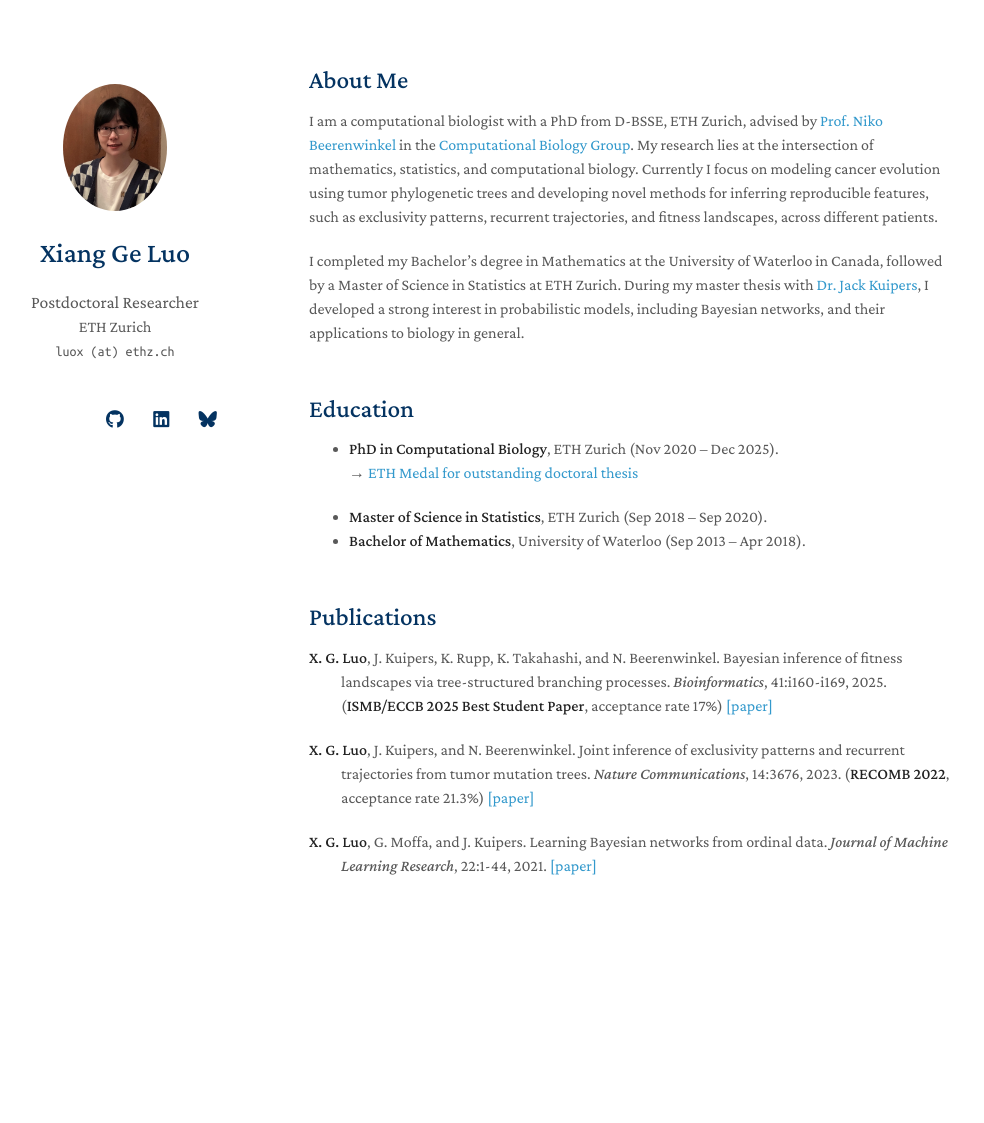
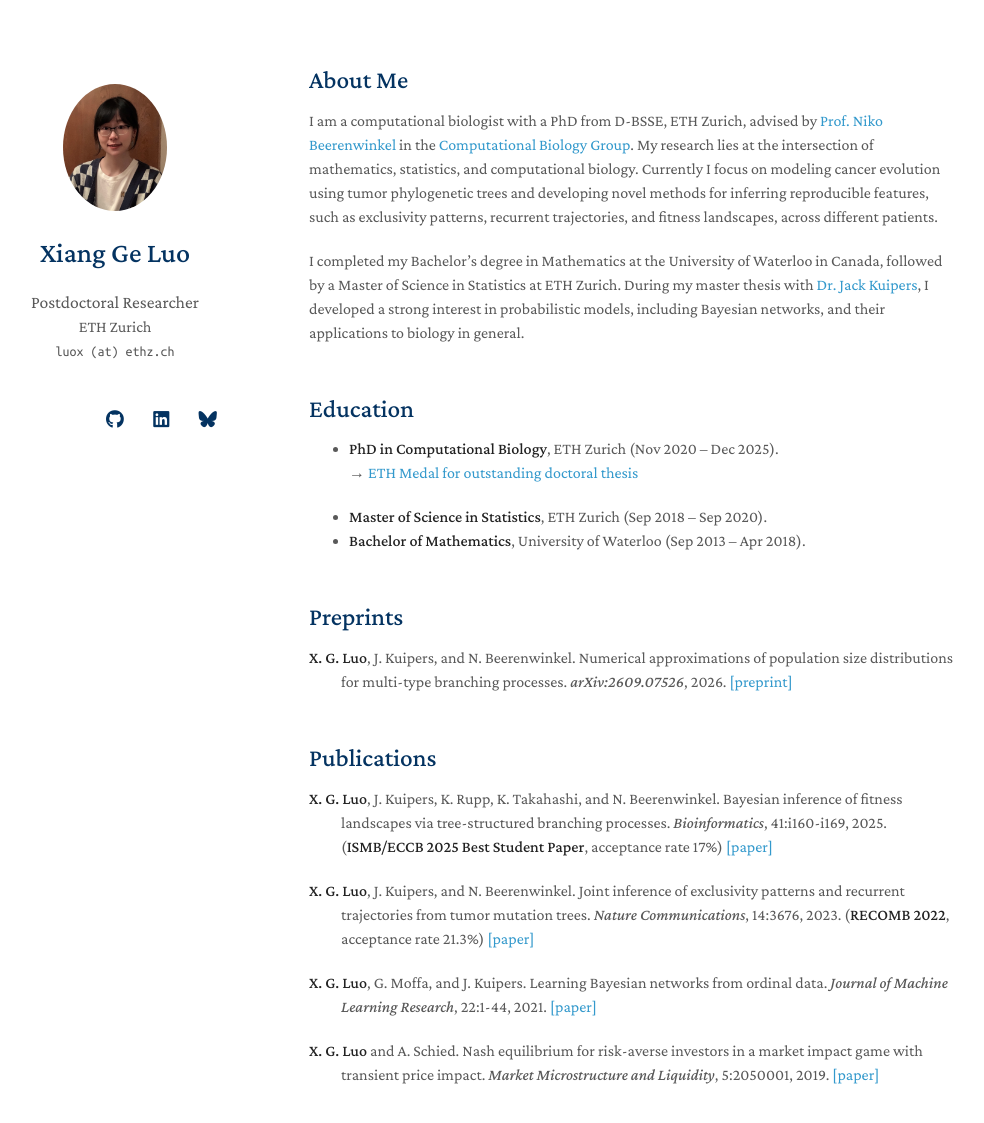
Before and after one commit to xgluo/xgluo.github.io, a Jekyll site: the page built from index.md, in a window 1280 px wide and 1181 px high. Shown: the top 1123 px of the window, without its empty margins (161-1145 px from the left). Built offline with Jekyll 4.4.1, drawn with Linux system fonts in a browser that asks for light colours; nearby versions of some CDN libraries; a style sheet for code colours, icons or effects is not loaded.

Commit message:
Add preprint section and mathematical finance paper
Add a Preprints section to the homepage with the multi-type branching
process preprint (arXiv:2609.07526), and add the 2019 Market
Microstructure and Liquidity paper to the publication list.

Co-Authored-By: Claude Opus 5 <noreply@anthropic.com>

```diff
--- /dev/null
+++ b/_includes/preprints.md
@@ -0,0 +1,5 @@
+## Preprints
+
+<p style="text-indent: -2em; margin-left: 2em;">
+<strong>X. G. Luo</strong>, J. Kuipers, and N. Beerenwinkel. Numerical approximations of population size distributions for multi-type branching processes. <em>arXiv:2609.07526</em>, 2026. <a href="https://arxiv.org/abs/2609.07526" target="_blank">[preprint]</a>
+</p>
--- a/_includes/publications.md
+++ b/_includes/publications.md
@@ -8,3 +8,6 @@
 
 <p style="text-indent: -2em; margin-left: 2em;">
 <strong>X. G. Luo</strong>, G. Moffa, and J. Kuipers. Learning Bayesian networks from ordinal data. <em>Journal of Machine Learning Research</em>, 22:1-44, 2021. <a href="https://jmlr.org/papers/v22/20-1338.html" target="_blank">[paper]</a>
+
+<p style="text-indent: -2em; margin-left: 2em;">
+<strong>X. G. Luo</strong> and A. Schied. Nash equilibrium for risk-averse investors in a market impact game with transient price impact. <em>Market Microstructure and Liquidity</em>, 5:2050001, 2019. <a href="https://doi.org/10.1142/S238262662050001X" target="_blank">[paper]</a>
--- a/index.md
+++ b/index.md
@@ -11,4 +11,8 @@ layout: homepage
 
 <div style="margin-top: 50px;"></div>
 
+{% include_relative _includes/preprints.md %}
+
+<div style="margin-top: 50px;"></div>
+
 {% include_relative _includes/publications.md %}
```
